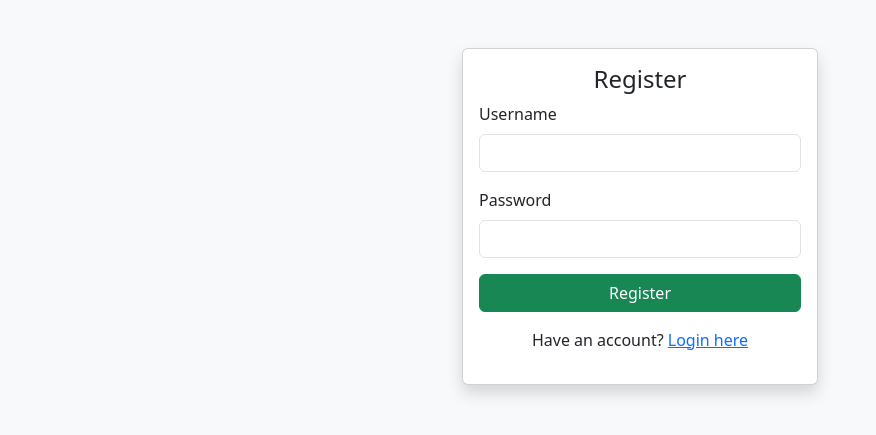
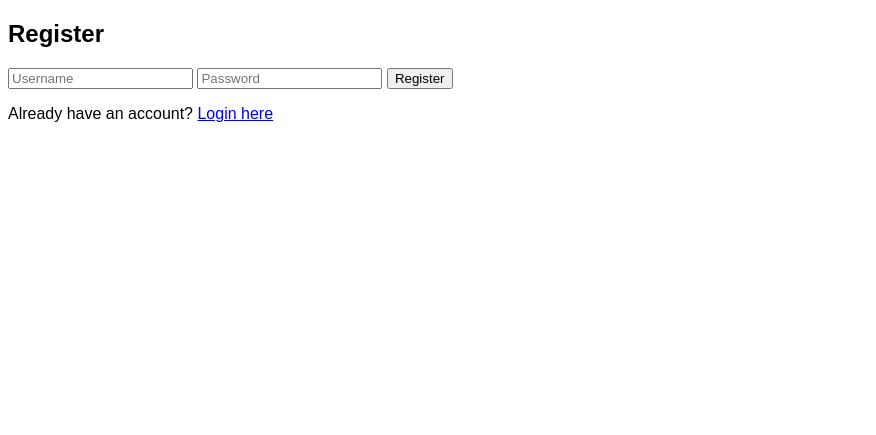
Before and after one commit to saurabhkoshta18/esp32-log-app, a FastAPI app: page /register in a window 1280 px wide. Shown: the top 435 px of the page, without its empty margins (0-876 px from the left). Run offline with FastAPI, Linux system fonts and the light colour scheme; parts of the project's set-up code (start-up, migrations or seed data) failed here and were passed over.

Commit message:
Update register.html

```diff
--- a/frontend/templates/register.html
+++ b/frontend/templates/register.html
@@ -1,42 +1,21 @@
 <!DOCTYPE html>
-<html>
+<html lang="en">
 <head>
+    <meta charset="UTF-8">
+    <meta name="viewport" content="width=device-width, initial-scale=1.0">
     <title>Register</title>
-    <link href="https://cdn.jsdelivr.net/npm/bootstrap@5.3.0/dist/css/bootstrap.min.css" rel="stylesheet">
+    <link rel="stylesheet" href="/static/style.css">
 </head>
-<body class="bg-light">
-    <div class="container mt-5">
-        <div class="row justify-content-center">
-            <div class="col-md-4">
-                <div class="card shadow">
-                    <div class="card-body">
-                        <h4 class="card-title text-center">Register</h4>
-
-                        {% if error %}
-                        <div class="alert alert-danger">{{ error }}</div>
-                        {% endif %}
-                        {% if message %}
-                        <div class="alert alert-success">{{ message }}</div>
-                        {% endif %}
-
-                        <form method="post" action="/register">
-                            <div class="mb-3">
-                                <label class="form-label">Username</label>
-                                <input type="text" name="username" class="form-control" required>
-                            </div>
-                            <div class="mb-3">
-                                <label class="form-label">Password</label>
-                                <input type="password" name="password" class="form-control" required>
-                            </div>
-                            <div class="d-grid">
-                                <button class="btn btn-success">Register</button>
-                            </div>
-                        </form>
-                        <p class="mt-3 text-center">Have an account? <a href="/">Login here</a></p>
-                    </div>
-                </div>
-            </div>
-        </div>
+<body>
+    <div class="container">
+        <form action="/register" method="post">
+            <h2>Register</h2>
+            <input type="text" name="username" placeholder="Username" required>
+            <input type="password" name="password" placeholder="Password" required>
+            <button type="submit">Register</button>
+            {{ error | safe }}
+        </form>
+        <p>Already have an account? <a href="/">Login here</a></p>
     </div>
 </body>
 </html>
```
